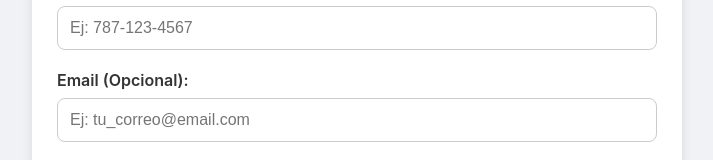
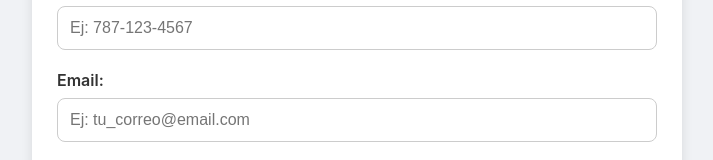
Before and after one commit to electroternal/autorization, a plain HTML site: page index.html in a window 1280 px wide. Shown: the part 914-1074 px from the top of the page, without its empty margins (283-996 px from the left). Drawn offline with nearby package versions, Linux system fonts and the light colour scheme; a script that the page names is missing.

Commit message:
Update index.html

```diff
--- a/index.html
+++ b/index.html
@@ -182,7 +182,7 @@
         </div>
 
         <div class="form-group">
-            <label for="email">Email (Opcional):</label>
+            <label for="email">Email:</label>
             <input type="email" id="email" name="email" placeholder="Ej: tu_correo@email.com">
         </div>
 
```
